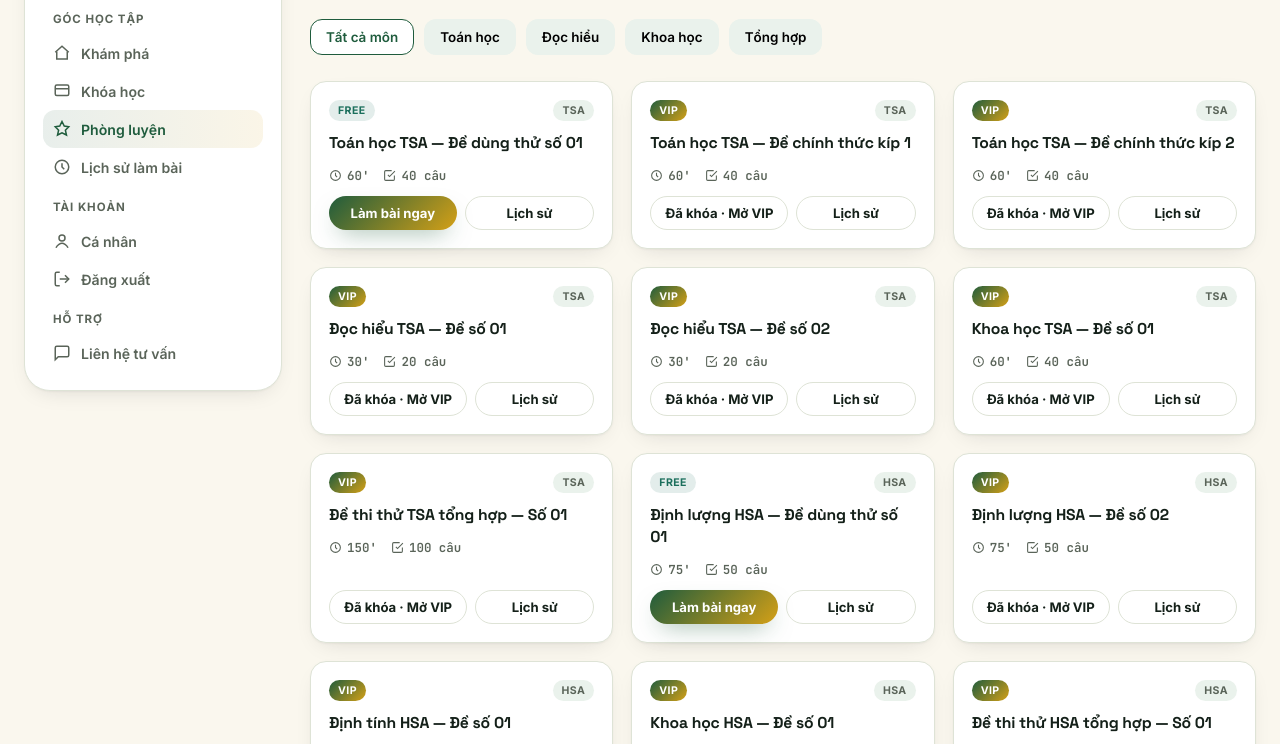
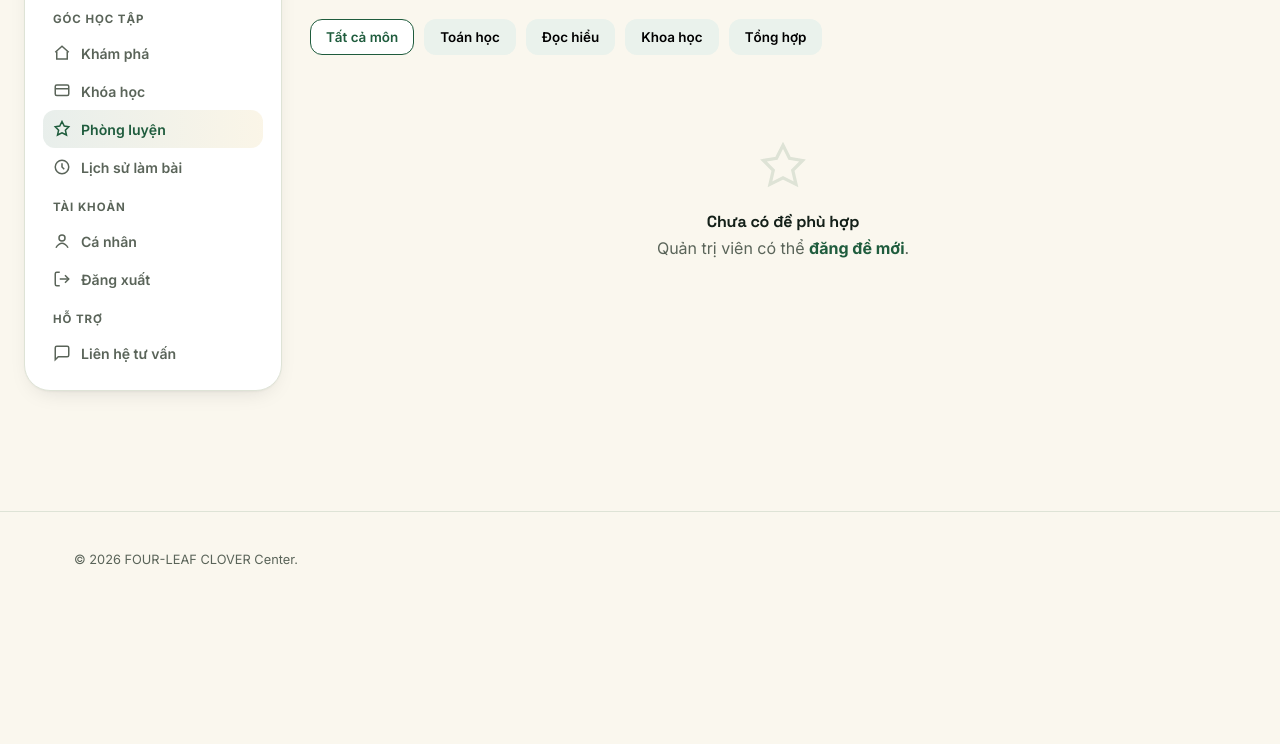
Before and after one commit to luckgeter-droid/fourleafclover, a plain HTML site: page de-thi.html in a window 1280 px wide. Shown: the part 200-944 px from the top of the page. After the commit the page ends 807 px from the top, so only its background shows below. Drawn offline with nearby package versions, Linux system fonts and the light colour scheme.

Commit message:
Update de-thi.html

```diff
--- a/de-thi.html
+++ b/de-thi.html
@@ -72,7 +72,13 @@
       <button class="subject-pill" data-subject="tong-hop">Tổng hợp</button>
     </div>
 
-    <div class="card-grid" id="examGrid"></div>
+    <div class="card-grid" id="examGrid">
+      <div class="empty-state" style="grid-column:1/-1;">
+        <svg viewBox="0 0 24 24" fill="none" stroke="currentColor" stroke-width="1.5"><path d="M12 2l3 6 6 1-4.5 4.5L18 20l-6-3-6 3 1.5-6.5L3 9l6-1z"/></svg>
+        <h4>Chưa có đề thi</h4>
+        <p>Quản trị viên có thể <a href="admin.html" style="color:var(--red);font-weight:700;">đăng đề mới</a>.</p>
+      </div>
+    </div>
   </main>
 </div>
 
@@ -139,20 +145,8 @@
 <script src="https://cdn.jsdelivr.net/npm/@supabase/supabase-js@2/dist/umd/supabase.min.js"></script>
 <script src="assets/js/app.js"></script>
 <script>
-  const EXAMS = [
-    { id: "TOAN_TSA_FREE", track: "tsa", subject: "toan", vip: false, title: "Toán học TSA — Đề dùng thử số 01", duration: 60, questions: 40 },
-    { id: "TOAN_TSA_01", track: "tsa", subject: "toan", vip: true, title: "Toán học TSA — Đề chính thức kíp 1", duration: 60, questions: 40 },
-    { id: "TOAN_TSA_02", track: "tsa", subject: "toan", vip: true, title: "Toán học TSA — Đề chính thức kíp 2", duration: 60, questions: 40 },
-    { id: "DOC_TSA_01", track: "tsa", subject: "doc-hieu", vip: true, title: "Đọc hiểu TSA — Đề số 01", duration: 30, questions: 20 },
-    { id: "DOC_TSA_02", track: "tsa", subject: "doc-hieu", vip: true, title: "Đọc hiểu TSA — Đề số 02", duration: 30, questions: 20 },
-    { id: "KH_TSA_01", track: "tsa", subject: "khoa-hoc", vip: true, title: "Khoa học TSA — Đề số 01", duration: 60, questions: 40 },
-    { id: "FULL_TSA_01", track: "tsa", subject: "tong-hop", vip: true, title: "Đề thi thử TSA tổng hợp — Số 01", duration: 150, questions: 100 },
-    { id: "DL_HSA_FREE", track: "hsa", subject: "toan", vip: false, title: "Định lượng HSA — Đề dùng thử số 01", duration: 75, questions: 50 },
-    { id: "DL_HSA_02", track: "hsa", subject: "toan", vip: true, title: "Định lượng HSA — Đề số 02", duration: 75, questions: 50 },
-    { id: "DT_HSA_01", track: "hsa", subject: "doc-hieu", vip: true, title: "Định tính HSA — Đề số 01", duration: 60, questions: 50 },
-    { id: "KH_HSA_01", track: "hsa", subject: "khoa-hoc", vip: true, title: "Khoa học HSA — Đề số 01", duration: 60, questions: 50 },
-    { id: "FULL_HSA_01", track: "hsa", subject: "tong-hop", vip: true, title: "Đề thi thử HSA tổng hợp — Số 01", duration: 195, questions: 150 },
-  ];
+  // ===== KHÔNG CÓ DỮ LIỆU MẪU =====
+  const EXAMS = [];  // Dữ liệu sẽ đến từ Supabase sau này
 
   let state = { track: 'all', subject: 'all' };
   const params = new URLSearchParams(location.search);
@@ -171,7 +165,7 @@
     const vip = user?.vip || false;
 
     if (!list.length){
-      grid.innerHTML = `<div class="empty-state" style="grid-column:1/-1;"><svg viewBox="0 0 24 24" fill="none" stroke="currentColor" stroke-width="1.5"><path d="M12 2l3 6 6 1-4.5 4.5L18 20l-6-3-6 3 1.5-6.5L3 9l6-1z"/></svg><h4>Chưa có đề phù hợp</h4><p>Thử đổi bộ lọc hoặc đăng đề mới.</p></div>`;
+      grid.innerHTML = `<div class="empty-state" style="grid-column:1/-1;"><svg viewBox="0 0 24 24" fill="none" stroke="currentColor" stroke-width="1.5"><path d="M12 2l3 6 6 1-4.5 4.5L18 20l-6-3-6 3 1.5-6.5L3 9l6-1z"/></svg><h4>Chưa có đề phù hợp</h4><p>Quản trị viên có thể <a href="admin.html" style="color:var(--red);font-weight:700;">đăng đề mới</a>.</p></div>`;
       return;
     }
     grid.innerHTML = list.map(e => {
```
